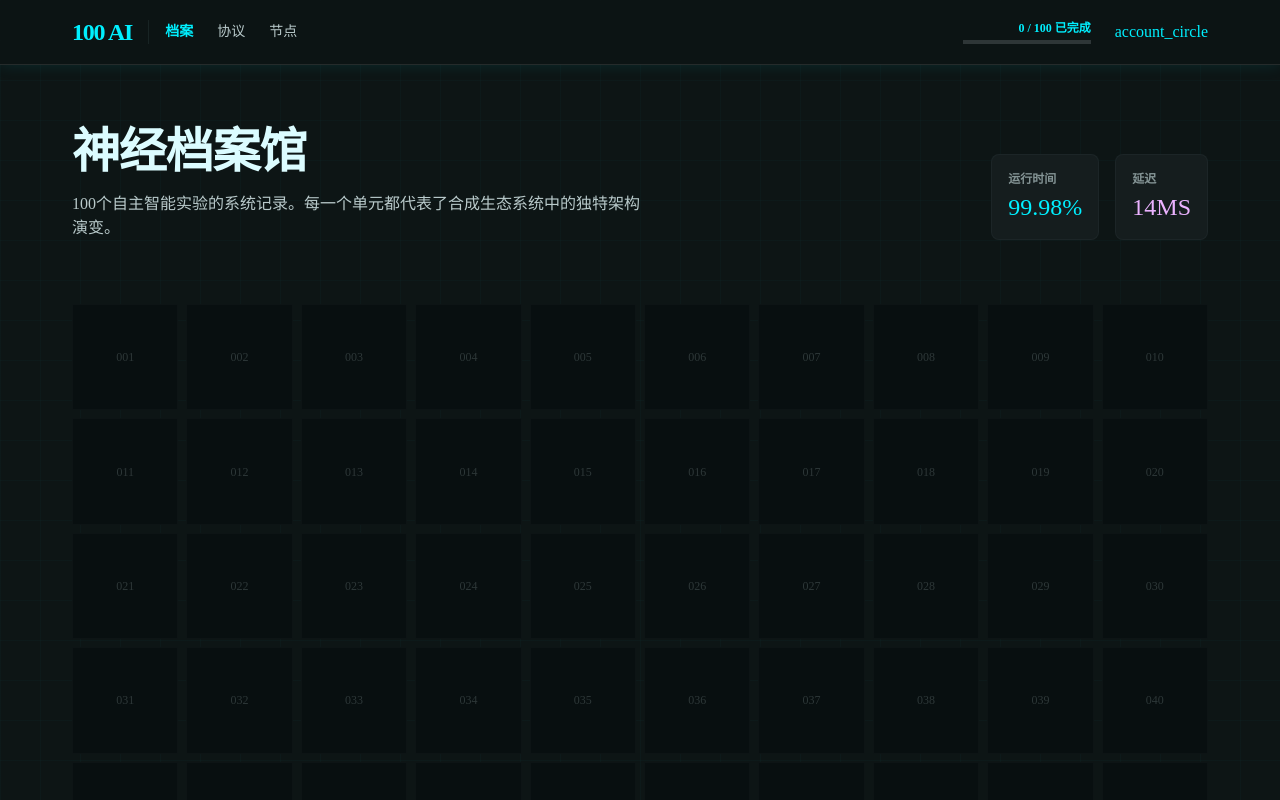
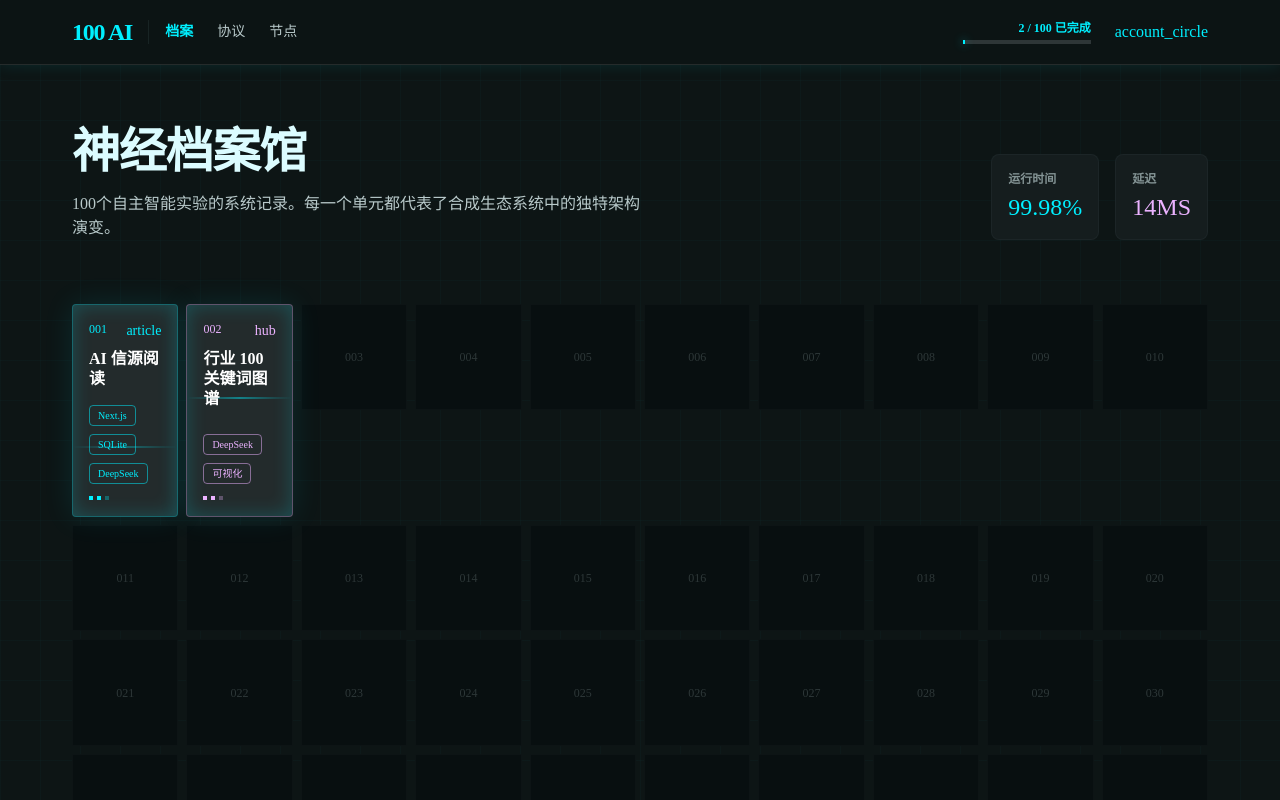
Before and after one commit to dengqikuang/100ai, a React (Vite) app: page / in a window 1280 px wide. Shown: the top 800 px of the page. Built offline with nearby package versions, Linux system fonts and the light colour scheme.

Commit message:
添加前两个项目展示：AI信源阅读 + 行业100关键词图谱

```diff
--- a/src/data/projects.js
+++ b/src/data/projects.js
@@ -1,4 +1,33 @@
-const projects = Array.from({ length: 100 }, (_, i) => ({
+const projects = Array.from({ length: 100 }, (_, i) => {
+  if (i === 0) {
+    return {
+      id: 1,
+      name: "AI 信源阅读",
+      description: "AI 驱动的 RSS 阅读器，自动过滤、摘要和分类信息源，高效追踪 AI 领域动态。",
+      url: "https://ai-reader.lyucan.cn",
+      completed: true,
+      tags: ["Next.js", "SQLite", "DeepSeek"],
+      icon: "article",
+      color: "cyan",
+      size: "normal",
+      image: "",
+    };
+  }
+  if (i === 1) {
+    return {
+      id: 2,
+      name: "行业 100 关键词图谱",
+      description: "输入一个行业，递归生成约 100 个核心关键词和概念关系星图，快速建立行业认知。",
+      url: "https://100keywords.lyucan.cn",
+      completed: true,
+      tags: ["DeepSeek", "可视化"],
+      icon: "hub",
+      color: "purple",
+      size: "normal",
+      image: "",
+    };
+  }
+  return {
     id: i + 1,
     name: "",
     description: "",
@@ -6,9 +35,10 @@ const projects = Array.from({ length: 100 }, (_, i) => ({
     completed: false,
     tags: [],
     icon: "",
-  color: "cyan", // cyan, purple, gold
-  size: "normal", // normal, large
+    color: "cyan",
+    size: "normal",
     image: "",
-}));
+  };
+});
 
 export default projects;
```
Lines whose indentation alone changed are shown as unchanged.
